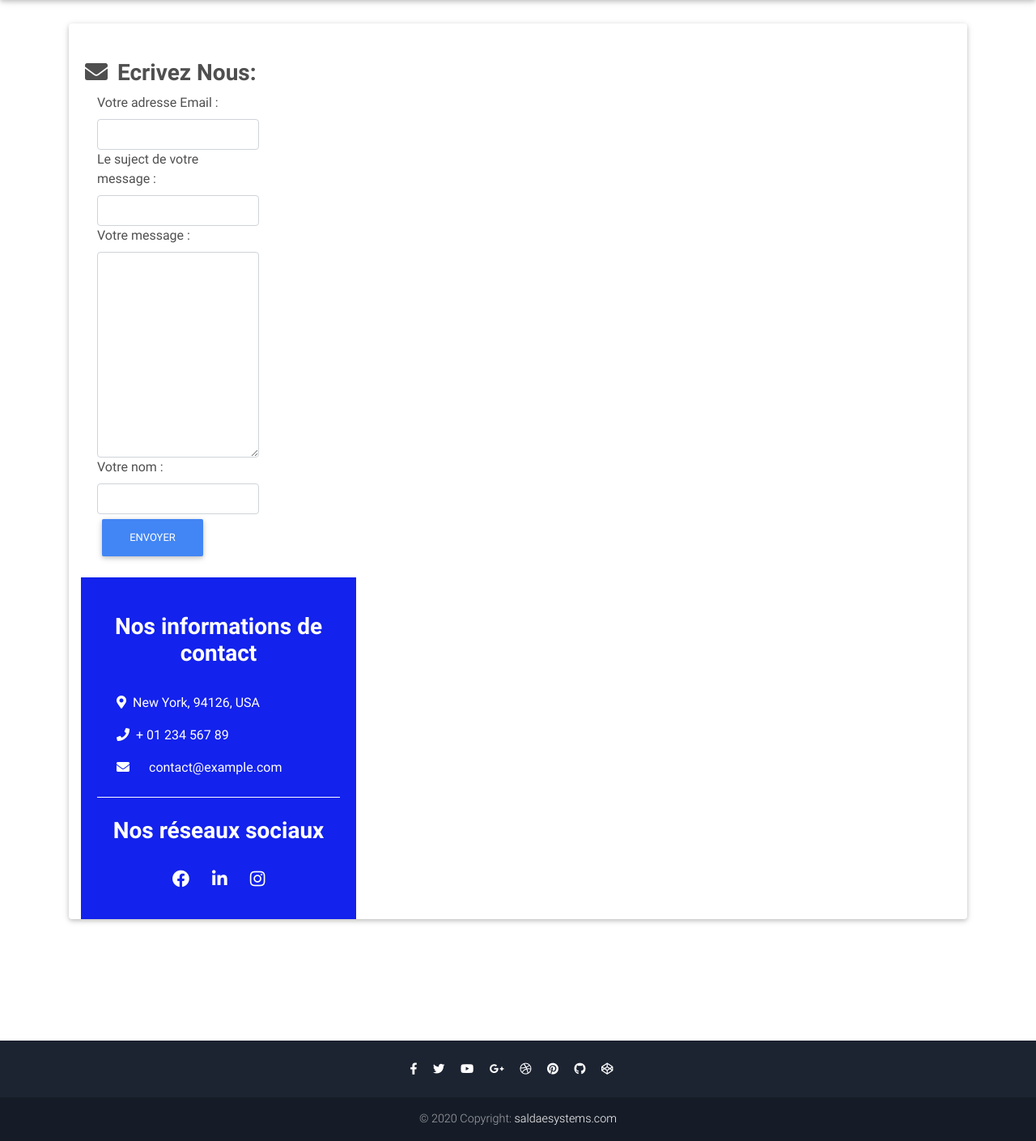
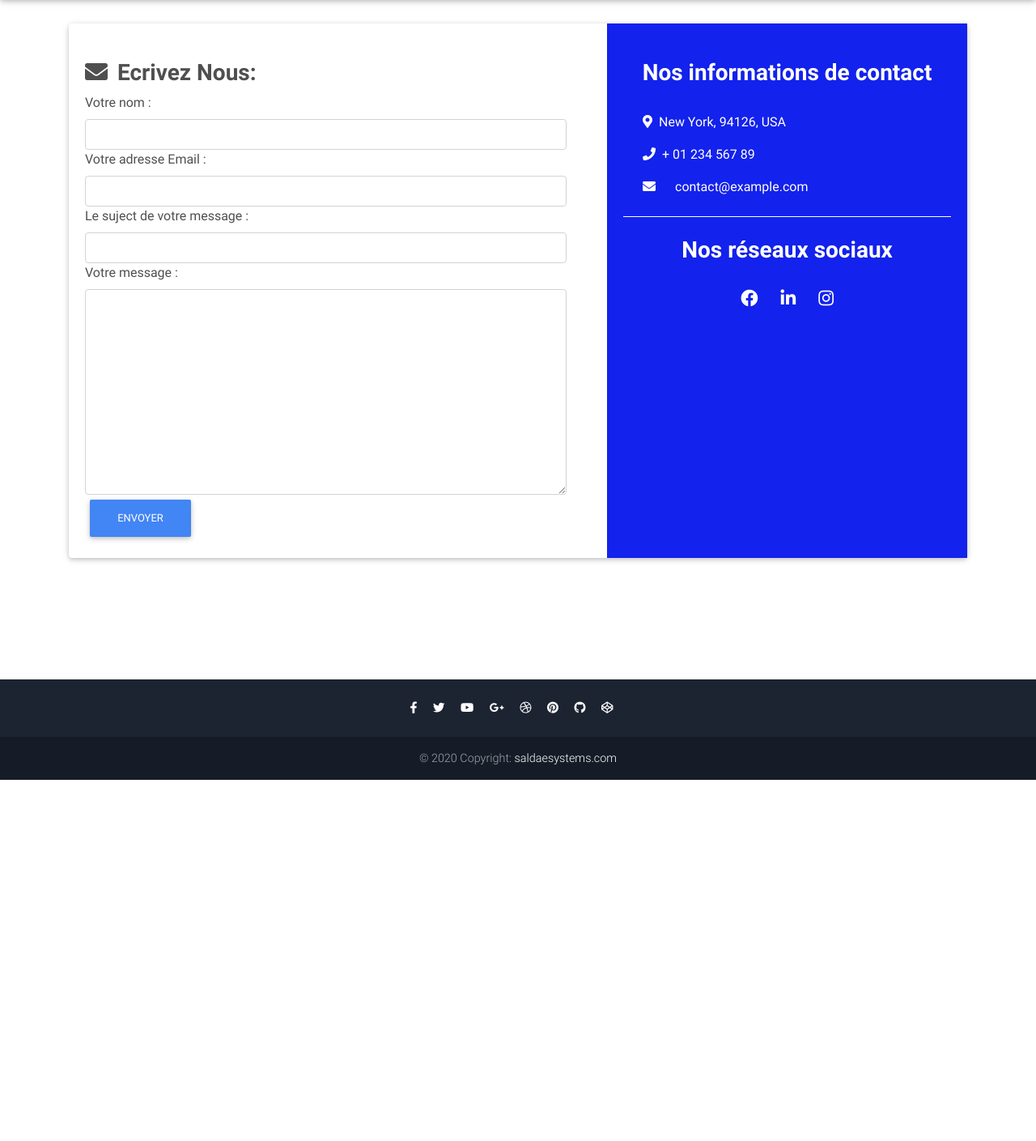
Before and after one commit to kheireddinebouiche/parts-app, a Django app: page /Contact-us in a window 1280 px wide. Shown: the part 71-1480 px from the top of the page at 81% size. After the commit the page ends 1034 px from the top, so only its background shows below. Run offline with Django 3.2, Linux system fonts and the light colour scheme; some libraries are stand-ins or nearby versions.

Commit message:
Mise forme de la page contact

```diff
--- a/parts/contact/forms.py
+++ b/parts/contact/forms.py
@@ -2,7 +2,7 @@ from django import forms
 
 
 class ContactForm(forms.Form):
+    nom = forms.CharField(required=True, label='Votre nom', widget=forms.TextInput(attrs={'type':'text','class':'form-control'}))
     from_email = forms.EmailField(required=True, label='Votre adresse Email',widget=forms.EmailInput(attrs={'type':'email','class':'form-control'}))
     subject = forms.CharField(required=True, label='Le suject de votre message',widget=forms.TextInput(attrs={'type':'text','class':'form-control'}))
     message = forms.CharField(required=True, label='Votre message', widget=forms.Textarea(attrs={'type':'text','class':'form-control'}))
-    nom = forms.CharField(required=True, label='Votre nom', widget=forms.TextInput(attrs={'type':'text','class':'form-control'}))
--- a/parts/templates/FrontPanel/contact.html
+++ b/parts/templates/FrontPanel/contact.html
@@ -7,7 +7,7 @@
 
 
     <!--Section: Content-->
-    <section class="contact-section dark-grey-text mb-5">
+    <section class="contact-section dark-grey-text mb-5" >
 
       <style>
       	.contact-section .form .btn-floating {
@@ -19,39 +19,37 @@
       </style>
 
       <!-- Form with header -->
-      <div class="card">
+      <div class="card" >
 
         <!-- Grid row -->
-        <div class="row">
+        <div class="row" height: 500px;>
 
           <!-- Grid column -->
-          <div class="col-lg-8">
+          <div class="col-lg-7">
 
             <div class="card-body form">
 
               <!-- Header -->
               <h3 class="font-weight-bold dark-grey-text mt-4"><i class="fas fa-envelope pr-2 mr-1"></i>Ecrivez Nous:</h3>
-              <div class="col-lg-4">
-              <form method="POST">
+
+              <form method="POST" class="form-detail">
                 {% csrf_token %}
 
                     {{form}}
 
-
-
                 <button type="submit" class="btn btn-primary"> ENVOYER </button>
                 </form>
-            </div>
+
               </div>
               <!-- Grid row -->
 
             </div>
 
-          </div>
+
           <!-- Grid column -->
 
           <!-- Grid column -->
-          <div class="col-lg-4">
+          <div class="col-lg-5">
 
             <div class="card-body contact text-center h-100 white-text">
 
```
